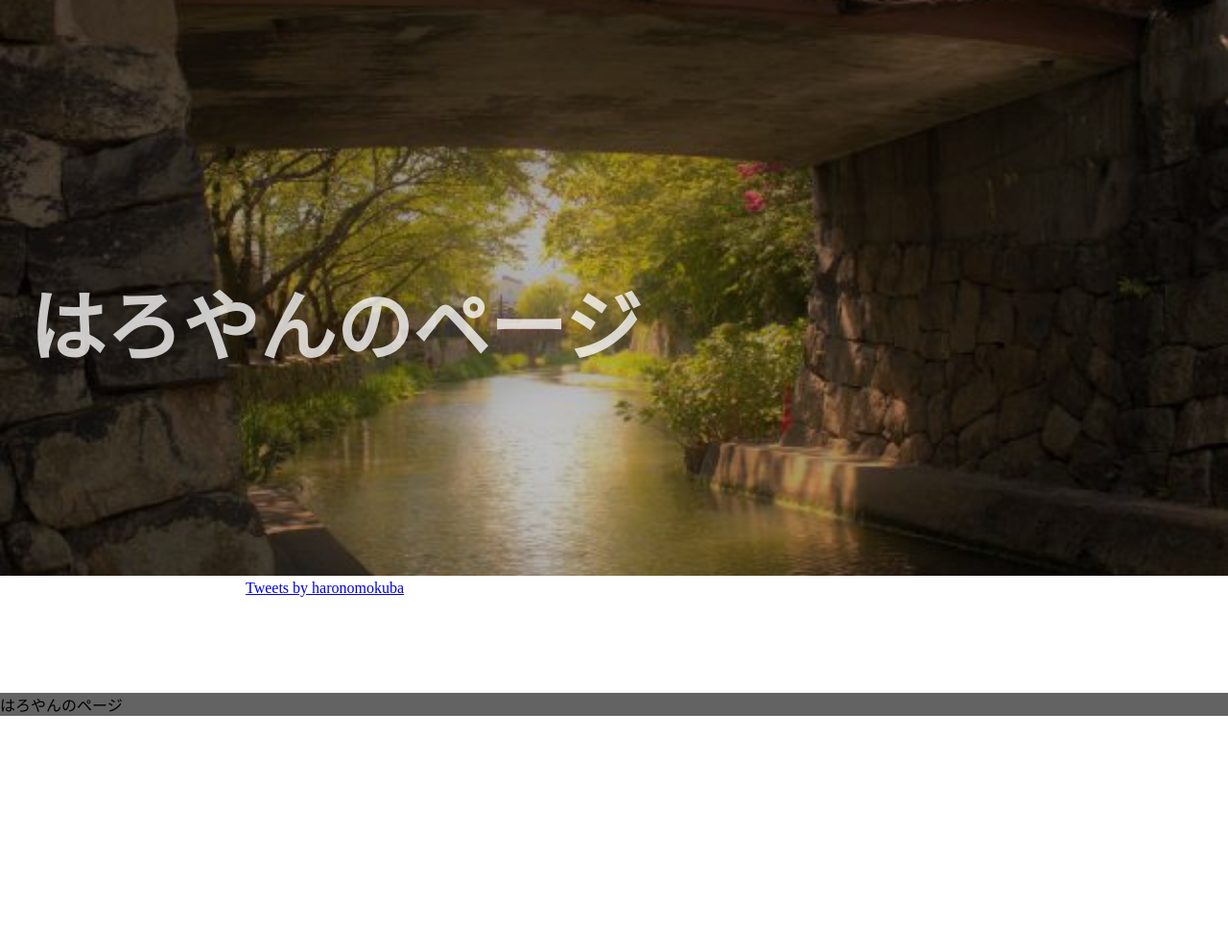
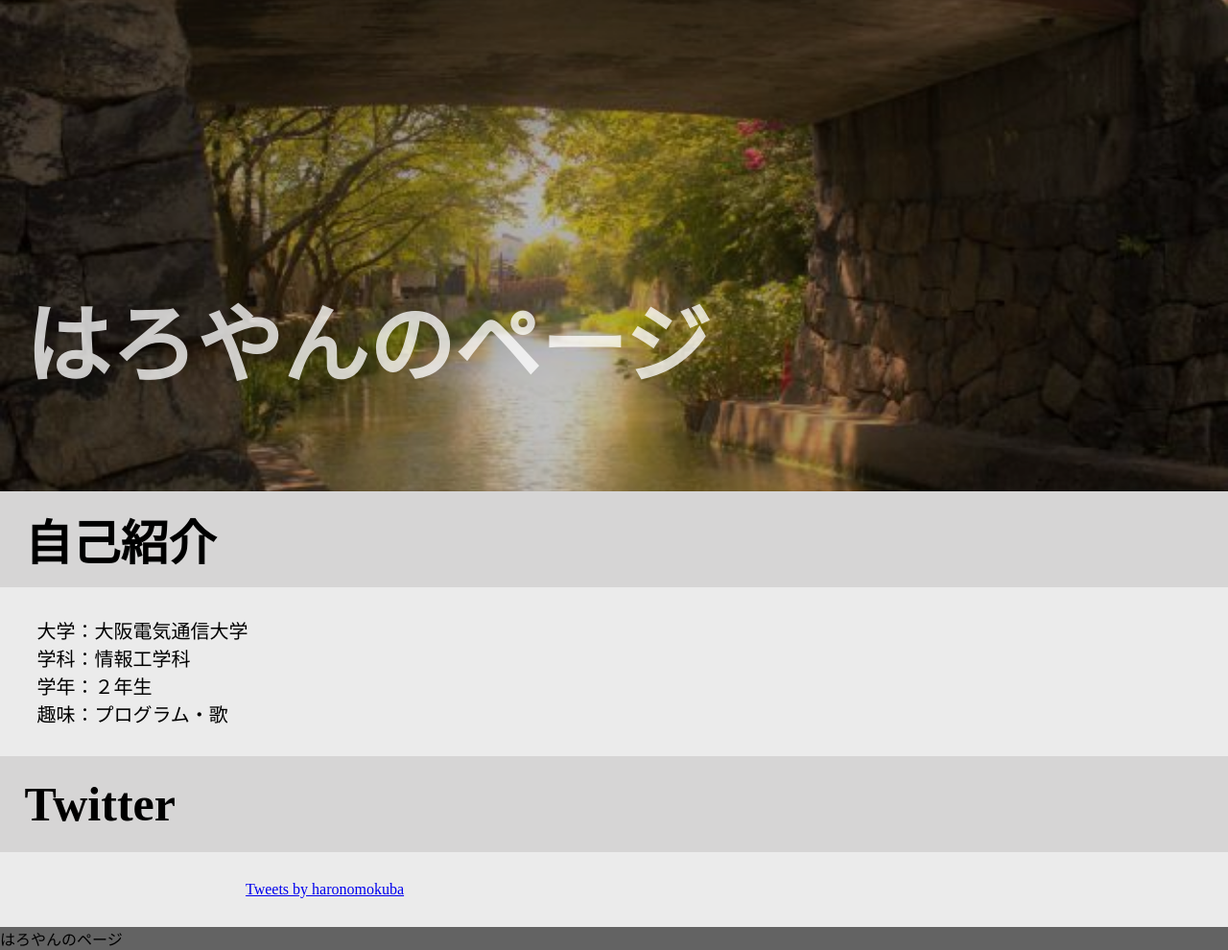
Before and after one commit to haroyan888/Haroyan_homepage, a Flask app: page / in a window 1280 px wide. Shown: the part 70-1060 px from the top of the page at 96% size. Before the commit the page ends 816 px from the top, so only its background shows below. Run offline with Flask 3, Linux system fonts and the light colour scheme; some libraries are stand-ins or nearby versions.

Commit message:
コンテンツのブロックを作成

```diff
--- a/requirements.txt
+++ b/requirements.txt
@@ -1,3 +1,3 @@
 flask
 flask-sqlalchemy
-python-dotenv
+pipenv
--- a/static/css/style.css
+++ b/static/css/style.css
@@ -7,7 +7,7 @@ header {
     height: 70px;
 }
 
-#page-name {
+#header-home {
     height: 100%;
     text-decoration: none;
     display: inline-flex;
@@ -18,28 +18,57 @@ header {
     font-weight: bold;
 }
 
-#page-name:hover {
+#header-home:hover {
     color: #a8f9ff;
 }
 
-.image-text {
+.image-container {
     position: relative;
+    height: 40vw;
 }
 
-#page-title {
+.image-text {
     color: #ffffffc5;
-    font-size: 10vh;
+    font-size: clamp(40px, 7vw, 100px);
     position: absolute;
     display: block;
-    margin: 0 0 0 30px;
-    bottom: 35%;
+    margin-left: clamp(10px, 2vw, 30px);
+    bottom: clamp(10px, 4vh, 20px);
 }
 
 #top-image {
     width: 100%;
-    height: 600px;
+    height: 40vw;
     object-fit: cover;
     filter: brightness(75%);
+    margin-bottom: 0;
+}
+
+.block-item {
+    background-color: #ebebeb;
+}
+
+.block-title {
+    display: inline-flex;
+    align-items: center;
+    margin-top: 0;
+    margin-bottom: 0;
+    height: 100px;
+    width: calc(100% - clamp(10px, 2vw, 30px));
+    padding-left: clamp(10px, 2vw, 30px);
+    font-size: clamp(30px, 4vw, 50px);
+    background-color: #d6d5d5;
+}
+
+.block-body {
+    margin-top: 0;
+    padding-top: 30px;
+    padding-bottom: 30px;
+}
+
+#intro-body {
+    margin-left: clamp(20px, 3vw, 40px);
+    font-size: 20px;
 }
 
 #twitter-container {
@@ -48,6 +77,6 @@ header {
 }
 
 footer {
-    margin-top: 100px;
+    margin-top: 0;
     background-color: #636363;
 }
--- a/templates/index.html
+++ b/templates/index.html
@@ -11,18 +11,28 @@
 
 <body>
     <header>
-            <a href="/" id="page-name">はろやんのページ</a>
+            <a href="/" id="header-home">はろやんのページ</a>
     </header>
     <div class="image-container">
-        <div class="image-text">
             <img id="top-image" src="img/hachimanbori.jpg">
-            <h2 id="page-title">はろやんのページ</h2>
+            <h2 class="image-text">はろやんのページ</h2>
+    </div>
+
+    <div class="block-item">
+        <h2 class="block-title">自己紹介</h2>
+        <div class="block-body" id="intro-body">
+            大学：大阪電気通信大学<br>
+            学科：情報工学科<br>
+            学年：２年生<br>
+            趣味：プログラム・歌
         </div>
     </div>
 
-
-    <div id="twitter-container">
-        <a class="twitter-timeline" href="https://twitter.com/haronomokuba?ref_src=twsrc%5Etfw">Tweets by haronomokuba</a>
+    <div class="block-item" >
+        <h2 class="block-title">Twitter</h2>
+        <div class="block-body" id="twitter-container">
+            <a class="twitter-timeline" href="https://twitter.com/haronomokuba?ref_src=twsrc%5Etfw">Tweets by haronomokuba</a>
+        </div>
     </div>
 
     <footer>はろやんのページ</footer>
```
